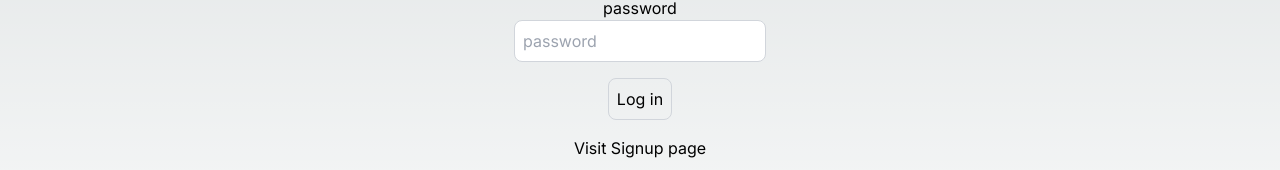
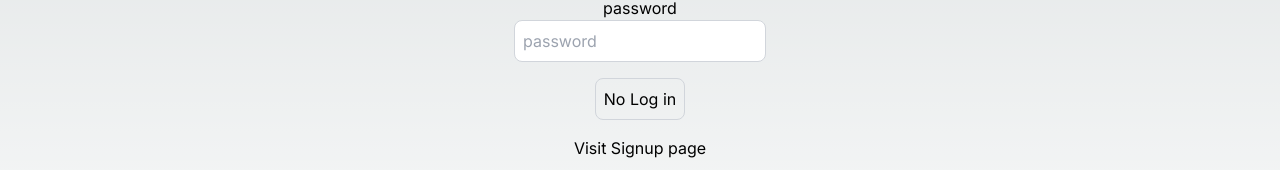
Before and after one commit to phoenixjw/nextAuth, a Next.js app: page /login in a window 1280 px wide. Shown: the part 376-546 px from the top of the page. Built offline with nearby package versions, Linux system fonts and the light colour scheme.

Commit message:
fixed button error

```diff
--- a/src/app/login/page.tsx
+++ b/src/app/login/page.tsx
@@ -36,7 +36,7 @@ export default function LoginPage() {
     if(user.email.length > 0 && user.password.length >0) {
       setButtonDisabled(false);
     } else {
-      setButtonDisabled(false)
+      setButtonDisabled(true)
     }
   },[user])
   return (
```
